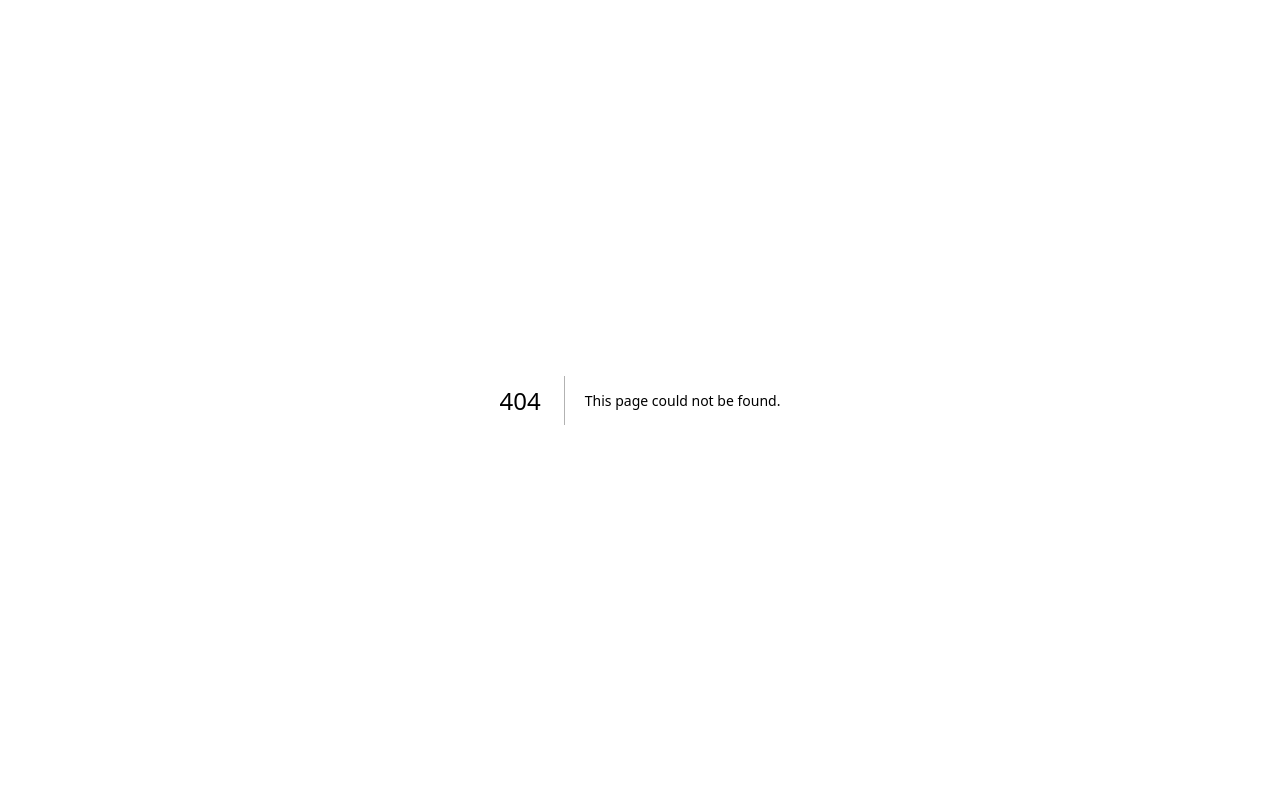
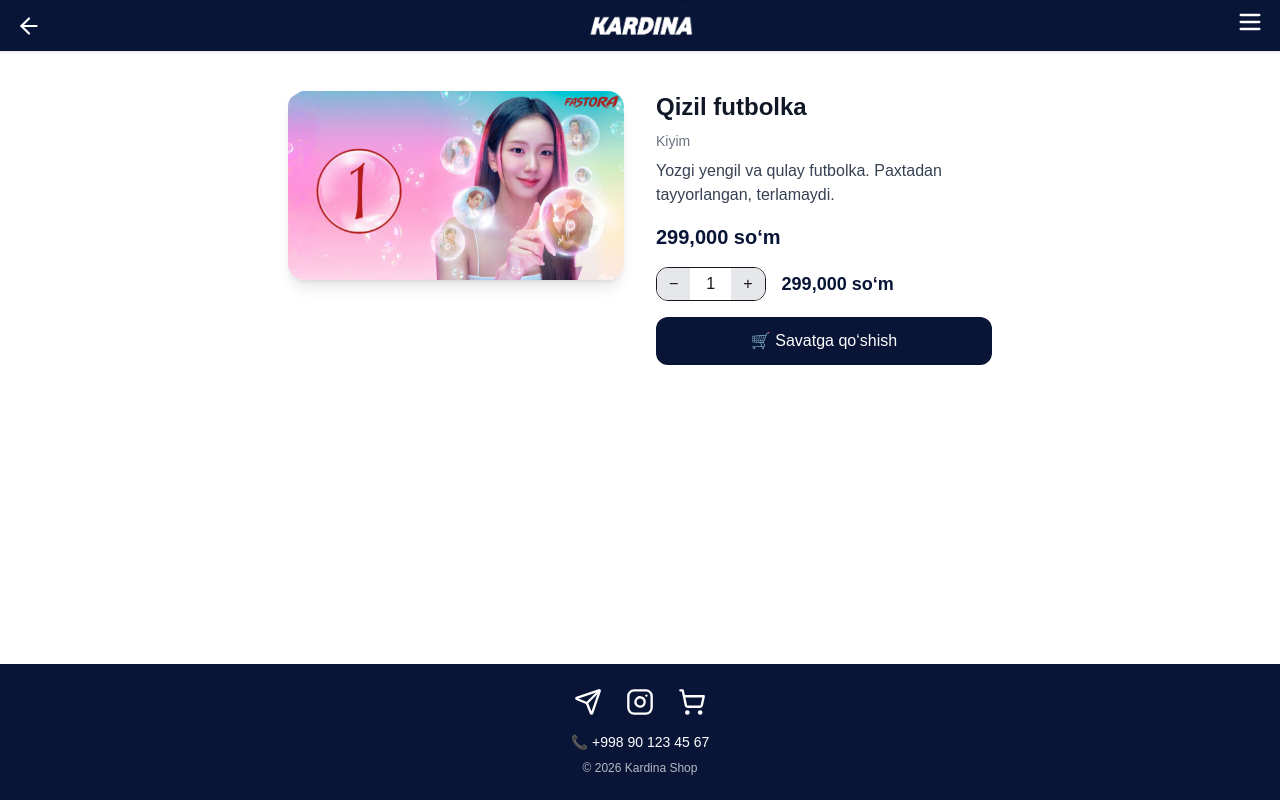
Before and after one commit to Asadbek669/kardina, a Next.js app: page /products/1 in a window 1280 px wide. Before the commit this address had no page. Built offline with nearby package versions, Linux system fonts and the light colour scheme.

Commit message:
Add files via upload

```diff
--- /dev/null
+++ b/app/products/[id]/page.js
@@ -0,0 +1,165 @@
+"use client";
+
+import { useState, useEffect } from "react";
+import Header from "../../components/Header";
+import Footer from "../../components/Footer";
+import { useParams } from "next/navigation";
+import { products } from "../../data";
+import Link from "next/link";
+
+export default function ProductDetail() {
+  const params = useParams();
+  const productId = parseInt(params.id);
+  const product = products.find((p) => p.id === productId);
+
+  const [quantity, setQuantity] = useState(1);
+  const [added, setAdded] = useState(false); // savatga qo‘shilganmi
+  const [cart, setCart] = useState([]);
+  const [showButtons, setShowButtons] = useState(false); // pastdagi tugmalarni ko‘rsatish
+
+  useEffect(() => {
+    // LocalStorage dan savatni yuklash
+    const savedCart = JSON.parse(localStorage.getItem("cart") || "[]");
+    setCart(savedCart);
+
+    const inCart = savedCart.find((item) => item.id === productId);
+    if (inCart) {
+      setQuantity(inCart.quantity);
+      setAdded(true);
+      setShowButtons(true);
+    }
+  }, [productId]);
+
+  useEffect(() => {
+    // savat state o‘zgarganda LocalStorage ga saqlash
+    localStorage.setItem("cart", JSON.stringify(cart));
+  }, [cart]);
+
+  if (!product) {
+    return (
+      <div className="min-h-screen bg-white">
+        <Header />
+        <main className="max-w-3xl mx-auto py-10 px-4 text-center">
+          <h2 className="text-2xl font-bold">Mahsulot topilmadi</h2>
+        </main>
+        <Footer />
+      </div>
+    );
+  }
+
+  const formatPrice = (price) =>
+    (price * quantity).toLocaleString("uz-UZ") + " so‘m";
+
+  const handleAddToCart = () => {
+    const exists = cart.find((item) => item.id === product.id);
+    let newCart;
+    if (exists) {
+      newCart = cart.map((item) =>
+        item.id === product.id ? { ...item, quantity } : item
+      );
+    } else {
+      newCart = [...cart, { ...product, quantity }];
+    }
+    setCart(newCart);
+    setAdded(true);
+    setShowButtons(true);
+  };
+
+  return (
+    <div className="min-h-screen bg-white flex flex-col">
+      <Header />
+
+      <main className="max-w-3xl mx-auto flex-1 py-10 px-4 sm:px-6 lg:px-8">
+        <div className="flex flex-col md:flex-row gap-8">
+
+          {/* Mahsulot rasmi */}
+          <div className="md:w-1/2 w-full">
+            <img
+              src={product.image}
+              alt={product.title}
+              className="w-full h-auto rounded-2xl shadow-lg object-cover"
+            />
+          </div>
+
+          {/* Mahsulot tafsiloti */}
+          <div className="md:w-1/2 w-full flex flex-col justify-between">
+            <div>
+              <h1 className="text-2xl font-extrabold text-gray-900 mb-2">
+                {product.title}
+              </h1>
+              <p className="text-sm text-gray-500 mb-2">{product.category}</p>
+              <p className="text-gray-700 mb-4">{product.description}</p>
+              <p className="text-xl font-bold text-[#081537] mb-4">
+                {formatPrice(product.price)}
+              </p>
+            </div>
+
+            {/* Savatga qo‘shish va + / − */}
+            <div className="flex flex-col gap-2">
+              <div className="flex items-center gap-4 mb-2">
+                <div className="flex items-center border rounded-xl overflow-hidden">
+                  <button
+                    className="px-3 py-1 bg-gray-200 hover:bg-gray-300 transition"
+                    onClick={() =>
+                      setQuantity((prev) => (prev > 1 ? prev - 1 : 1))
+                    }
+                  >
+                    −
+                  </button>
+                  <span className="px-4 py-1">{quantity}</span>
+                  <button
+                    className="px-3 py-1 bg-gray-200 hover:bg-gray-300 transition"
+                    onClick={() => setQuantity((prev) => prev + 1)}
+                  >
+                    +
+                  </button>
+                </div>
+
+                <p className="font-bold text-[#081537] text-lg mb-0">
+                  {formatPrice(product.price)}
+                </p>
+              </div>
+
+              {/* Faqat qo‘shilmagan bo‘lsa savatga qo‘shish */}
+              {!added ? (
+                <button
+                  className="w-full bg-[#081537] text-white py-3 rounded-xl hover:bg-blue-700 transition"
+                  onClick={handleAddToCart}
+                >
+                  🛒 Savatga qo‘shish
+                </button>
+              ) : (
+                <>
+                  {/* Bildirishnoma */}
+                  <div className="text-green-600 font-semibold text-center mb-2">
+                    ✅ Savatga qo‘shildi!
+                  </div>
+
+                  {/* Pastdagi tugmalar */}
+                  {showButtons && (
+                    <div className="flex flex-col sm:flex-row gap-2">
+                      <Link
+                        href="/products"
+                        className="flex-1 bg-gray-200 text-gray-900 py-3 rounded-xl text-center hover:bg-gray-300 transition"
+                      >
+                        ➡ Davom ettirish
+                      </Link>
+                      <Link
+                        href="/cart"
+                        className="flex-1 bg-[#081537] text-white py-3 rounded-xl text-center hover:bg-blue-700 transition"
+                      >
+                        🛒 Savatga o‘tish
+                      </Link>
+                    </div>
+                  )}
+                </>
+              )}
+            </div>
+          </div>
+        </div>
+      </main>
+
+      <Footer />
+    </div>
+  );
+}
```
